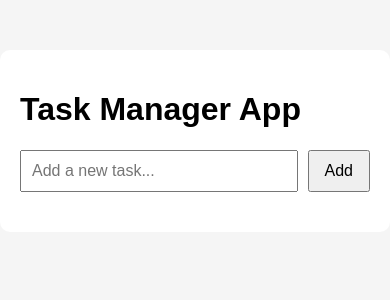
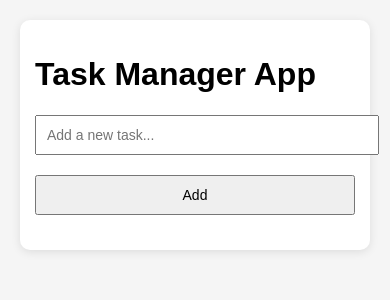
Before and after one commit to azamatbekmurat/task-manager, a React (Create React App) app: page / in a window 390 px wide. Shown: the top 300 px of the page. Built offline with nearby package versions, Linux system fonts and the light colour scheme.

Commit message:
Make the screen styling responsive

```diff
--- a/src/styles.css
+++ b/src/styles.css
@@ -12,6 +12,7 @@ body {
   background: white;
   border-radius: 10px;
   margin-top: 50px;
+  box-shadow: 0 2px 10px rgba(0, 0, 0, 0.1);
 }
 
 .input-container {
@@ -51,3 +52,30 @@ button {
   text-decoration: line-through;
   color: #888;
 }
+
+/* 🔻 RESPONSIVENESS */
+@media (max-width: 600px) {
+  .app {
+    margin: 20px;
+    padding: 15px;
+  }
+
+  .input-container {
+    flex-direction: column;
+  }
+
+  input,
+  button {
+    width: 100%;
+    font-size: 14px;
+  }
+
+  button {
+    margin-top: 10px;
+  }
+
+  .task-list li {
+    flex-direction: column;
+    align-items: flex-start;
+  }
+}
```
